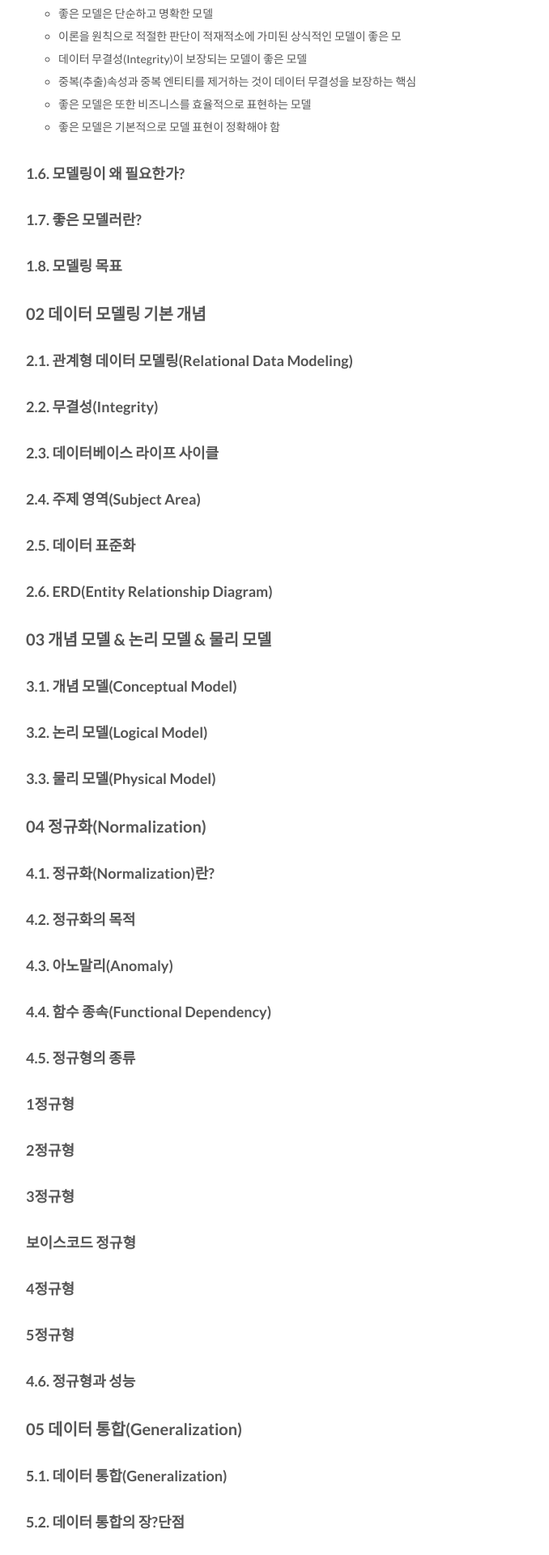
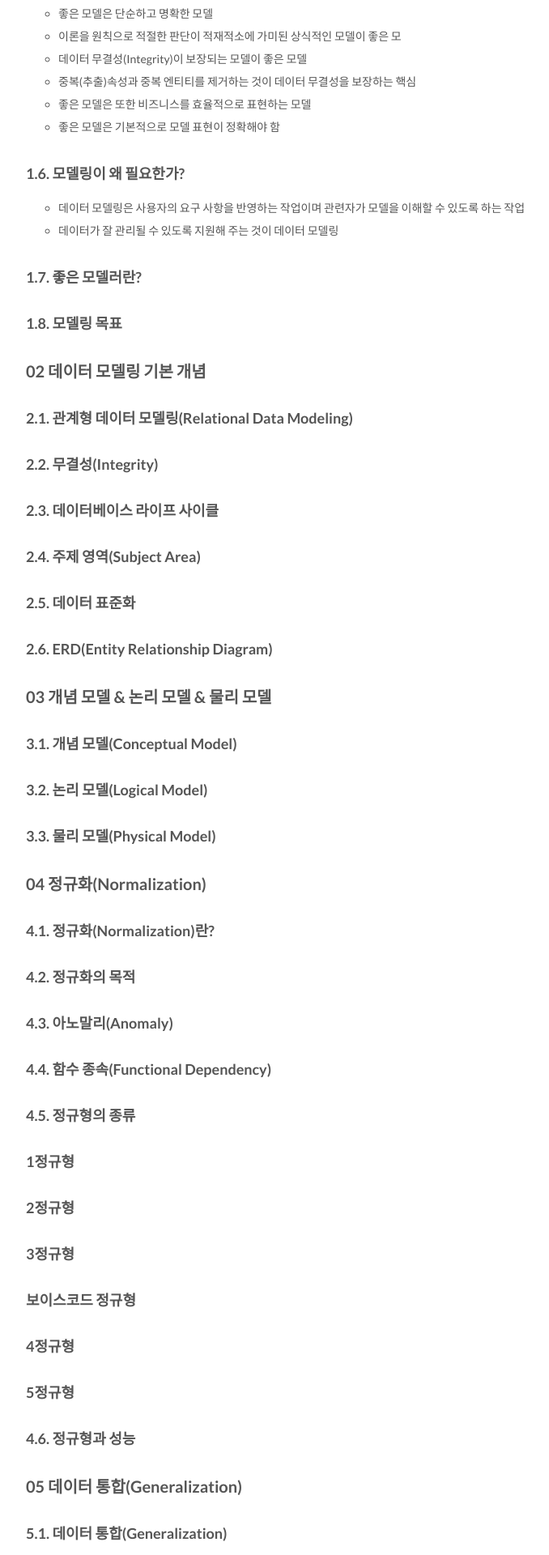
Before and after one commit to csj4032/csj4032.github.io, a Jekyll site: the page built from _posts/2018-05-02-관계형데이터모델링프리미엄가이드.md, in a window 1280 px wide. Shown: the part 1291-3211 px from the top of the page at 81% size, without its empty margins (258-936 px from the left). Built offline with Jekyll 4.4.1, drawn with Linux system fonts in a browser that asks for light colours; comment, search, counter and statistics services are not loaded.

Commit message:
관계형 데이터 모델링 프리미엄 가이드 포스팅 수정

```diff
--- a/_posts/2018-05-02-관계형데이터모델링프리미엄가이드.md
+++ b/_posts/2018-05-02-관계형데이터모델링프리미엄가이드.md
@@ -40,6 +40,8 @@ comments: true
 * 좋은 모델은 기본적으로 모델 표현이 정확해야 함
 
 ### 1.6. 모델링이 왜 필요한가?
+* 데이터 모델링은 사용자의 요구 사항을 반영하는 작업이며 관련자가 모델을 이해할 수 있도록 하는 작업
+* 데이터가 잘 관리될 수 있도록 지원해 주는 것이 데이터 모델링
 
 ### 1.7. 좋은 모델러란?
 
```
